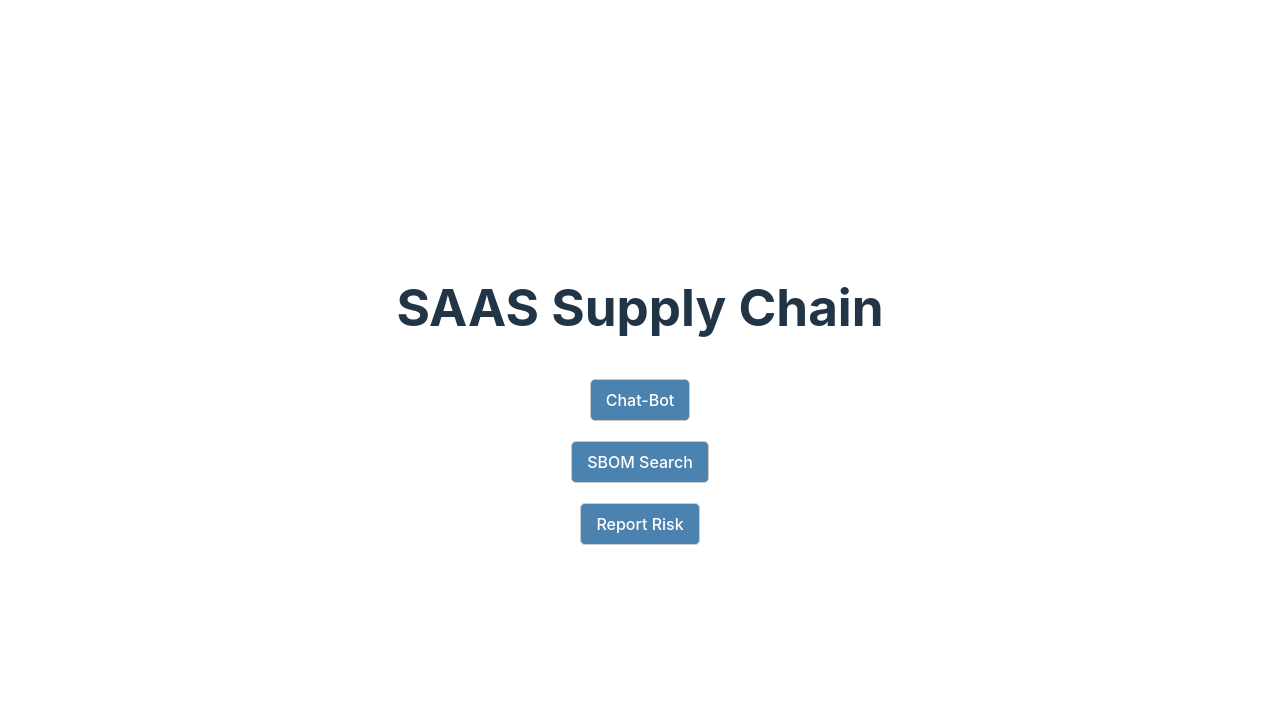
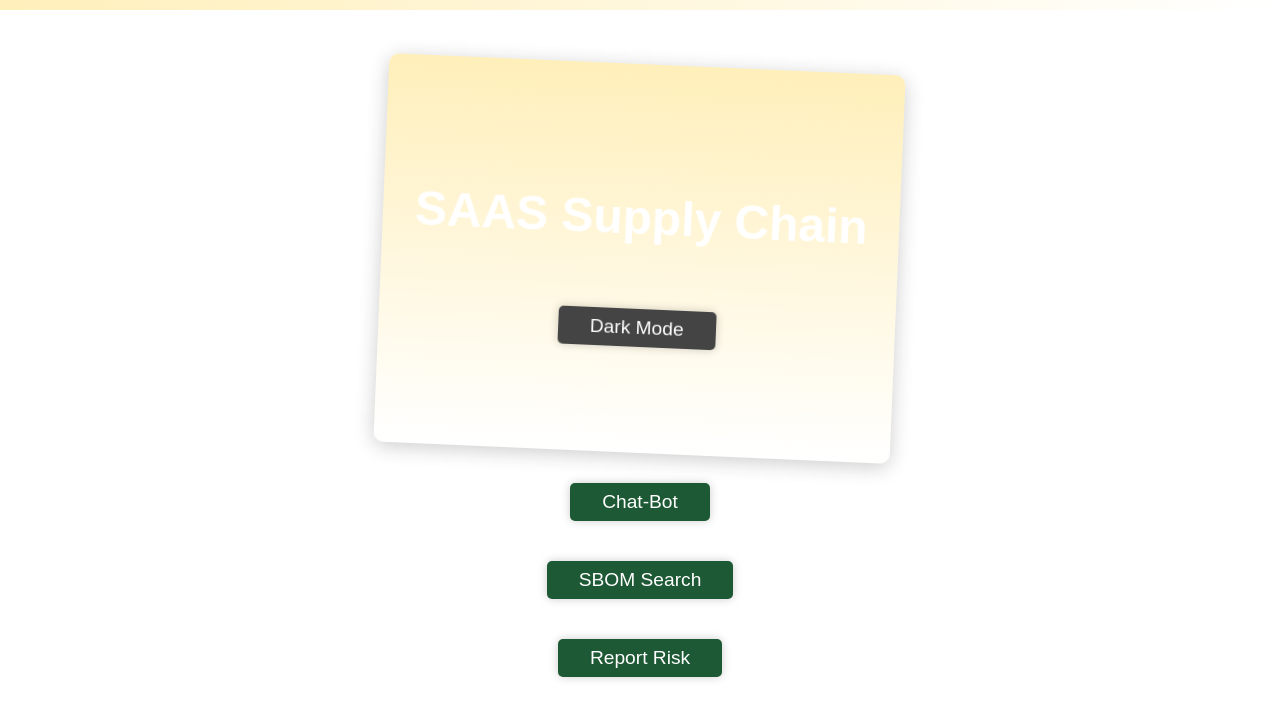
Before and after one commit to MyCloudAtl/KHSAAS, a React (Vite) app in the folder frontend/: page / in a window 1280 px wide. Shown: the top 718 px of the page. Built offline with nearby package versions, Linux system fonts and the light colour scheme.

Commit message:
CSS UX/UI

```diff
--- a/frontend/src/App.css
+++ b/frontend/src/App.css
@@ -40,14 +40,18 @@
 .read-the-docs {
   color: #888;
 }
+.App-container {
+  max-width: 1280px;
+}
 
 .sbom-container {
-    max-width: 800px;
+    max-width: 100%;
     margin: 0 auto;
     padding: 20px;
     background-color: #114a1e6a;
     border-radius: 8px;
     box-shadow: 0 2px 4px rgba(0, 0, 0, 0.1);
+    text-align: center;
 }
 
 h2 {
@@ -68,9 +72,13 @@ button {
     background-color: rgb(29, 89, 52);
     border: 5px solid rgb(29, 89, 52);
     color: white;
+    padding: 10px 20px;
     width: 100%;
     cursor: pointer;
     transition: all 0.3s ease;
+    width: auto;
+    margin: 0 auto;
+    display: block;
 }
 .home-button:hover {
     background-color: #359e35;
@@ -106,19 +114,33 @@ button {
 
 .form-group {
   margin-bottom: 15px;
+  display: flex;
+  flex-direction: column; /* Stack label and input vertically */
+  align-items: center; /* Center content horizontally */
+  width: 100%; /* Ensure the form-group takes up the full container width */
 }
 
-label {
+.form-group label {
   font-size: 14px;
   color: #555;
+  margin-bottom: 5px; /* Add some space between label and input */
+  text-align: center;
 }
 
 .input-field {
-    width: 100%;
-    padding: 8px;
+  width: 100%; /* Make sure input fields take full width of their parent */
+  max-width: 100%; /* Ensure no overflow */
+  padding: 10px;
   font-size: 16px;
   border: 1px solid #ccc;
   border-radius: 4px;
+  box-sizing: border-box; /* Prevent padding from overflowing input */
+}
+
+.input-field:focus {
+  outline: none;
+  border-color: #359e35;
+  box-shadow: 0 0 5px rgba(53, 158, 53, 0.5);
 }
 
 /* Data Cards */
@@ -172,3 +194,21 @@ hr {
     border-top: 1px solid #eee;
     margin: 15px 0;
 }
+.scrollable-data {
+  max-height: 300px; /* Set a height limit */
+  overflow-y: auto; /* Enable vertical scrolling */
+  background-color: #fff;
+  padding: 10px;
+  border-radius: 8px;
+  margin-top: 20px;
+  box-shadow: 0 2px 4px rgba(0, 0, 0, 0.1);
+}
+
+.sbom-item, .recommendation-item {
+  padding: 10px;
+  border-bottom: 1px solid #ddd;
+}
+
+.sbom-item:last-child, .recommendation-item:last-child {
+  border-bottom: none;
+}
--- a/frontend/src/components/ChatBot.css
+++ b/frontend/src/components/ChatBot.css
@@ -19,7 +19,6 @@
   color: #555;
   text-align: center;
 }
-
 
 /* chatbox- container styling */
 .container {
--- /dev/null
+++ b/frontend/src/components/Home.css
@@ -0,0 +1,200 @@
+/* Base Styles */
+body {
+    font-family: Arial, sans-serif;
+    margin: 0;
+    padding: 0;
+    transition: background-color 0.3s ease, color 0.3s ease;
+    overflow-x: hidden;
+}
+
+/* Landing Page Layout */
+.Landing-Page {
+    /* display: grid; */
+    /* grid-template-rows: auto 1fr; */
+    /* grid-template-columns: 0.1fr; */
+    height: 100vh;
+    align-items: center;
+    justify-items: center;
+    text-align: center;
+    padding: 2rem;
+    transition: background-color 0.5s ease;
+}
+
+/* Hero Section */
+.hero {
+    background: linear-gradient(180deg, #FFEFBA, #FFFFFF);
+    color: white;
+    padding: 6rem 2rem;
+    border-radius: 10px;
+    box-shadow: 0 4px 20px rgba(0, 0, 0, 0.2);
+    transform: rotate3d(1, 1, 1, 5deg);
+    animation: heroAnim 5s ease-in-out infinite;
+}
+@keyframes heroAnim {
+    0% { transform: rotate3d(1, 1, 1, 5deg); }
+    50% { transform: rotate3d(1, 1, 1, -5deg); }
+    100% { transform: rotate3d(1, 1, 1, 5deg); }
+}
+
+/* Typing Animation */
+.animated-headline {
+    font-size: 3rem;
+    font-weight: bold;
+    white-space: nowrap;
+    overflow: hidden;
+    width: 0;
+    animation: typing 3s steps(20) 1s forwards;
+}
+
+@keyframes typing {
+    from { width: 0; }
+    to { width: 100%; }
+}
+
+/* Theme Toggle Button */
+.theme-toggle {
+    margin-top: 2rem;
+    padding: 0.5rem 2rem;
+    font-size: 1.2rem;
+    cursor: pointer;
+    background: #fff;
+    border: none;
+    color: #333;
+    border-radius: 5px;
+    box-shadow: 0 0 10px rgba(0, 0, 0, 0.2);
+    transition: all 0.3s ease;
+}
+
+.theme-toggle:hover {
+    background: #359e35;
+    color: white;
+}
+
+/* Dark Mode */
+body.dark {
+    background-color: #121212;
+    color: #f1f1f1;
+}
+
+.Landing-Page.dark .hero {
+    background: linear-gradient(135deg, #4286f4, #373B44);
+}
+
+/* Section Layout */
+.section {
+    display: flex;
+    justify-content: center;
+    margin-top: 20px;
+    margin-bottom: 10px;
+    width: 100%;
+    align-items: center;
+}
+
+.sbom-item:last-child, .recommendation-item:last-child {
+    border-bottom: none;
+}
+
+/* Scroll-triggered Animations with AOS */
+[data-aos="fade-in"] {
+    opacity: 0;
+    transition: opacity 1s ease-in-out;
+}
+
+[data-aos="fade-in"].aos-animate {
+    opacity: 1;
+}
+/* Action Button with Reduced Scale Effect */
+.home-button {
+    margin: 10px;
+    padding: 0.5rem 2rem;
+    font-size: 1.2rem;
+    cursor: pointer;
+    border: none;
+    border-radius: 5px;
+    box-shadow: 0 0 10px rgba(0, 0, 0, 0.2);
+    transition: all 0.3s ease;
+    display: inline-flex;
+    justify-content: center;
+    align-items: center;
+}
+
+.home-button:hover {
+    background-color: #359e35;
+    border: 3px solid #359e35;
+    color: white;
+    box-shadow: 0 0 15px rgba(255, 255, 255, 0.5);
+    /* Remove scale effect if the text is shaking */
+    transform: none; /* No scaling */
+}
+
+/* Interactive Button Effects */
+.home-button:hover {
+    background-color: #359e35;
+    border: 3px solid #359e35;
+    color: white;
+    box-shadow: 0 0 15px rgba(255, 255, 255, 0.5);
+    transform: scale(1.1);
+    transform-origin: center;
+}
+
+/* Light/Dark Mode Button Styles */
+.theme-toggle {
+    background-color: #444;
+    color: white;
+}
+
+/* Dark Mode Adjustments */
+body.dark .theme-toggle {
+    background-color: #ccc;
+    color: #333;
+}
+
+/* Pseudo-elements for Decorative Effects */
+.Landing-Page::before {
+    content: '';
+    position: absolute;
+    top: 0;
+    left: 0;
+    right: 0;
+    height: 10px;
+    background: linear-gradient(135deg,  #FFEFBA, #FFFFFF);
+    animation: gradientAnim 5s ease-in-out infinite;
+}
+
+@keyframes gradientAnim {
+    0% { background-position: 0% 0%; }
+    100% { background-position: 100% 100%; }
+}
+
+/* Container for Centering */
+.container {
+    display: flex;
+    justify-content: center;
+    align-items: center;
+    height: 100%;
+    width: 100%;
+    overflow: hidden;
+}
+
+/* Global Animation for Interactive Hover Effects */
+@keyframes glow {
+    0% { box-shadow: 0 0 5px rgba(255, 255, 255, 0.5); }
+    50% { box-shadow: 0 0 20px rgba(113, 255, 139, 0.5); }
+    100% { box-shadow: 0 0 5px rgba(255, 255, 255, 0.5); }
+}
+
+/* Button Hover Glow */
+.home-button:hover {
+    animation: glow 1.5s ease-in-out infinite;
+}
+@media (max-width: 680px) {
+    .section {
+        flex-direction: column;
+        align-items: center; /* Ensure items are aligned properly */
+    }
+
+    button {
+        width: 80%;
+        margin: 10px;
+    }
+}
--- a/frontend/src/components/Home.jsx
+++ b/frontend/src/components/Home.jsx
@@ -1,26 +1,43 @@
-import React from 'react';
-import { Link } from 'react-router-dom'
+import React, { useState } from 'react';
+import { Link } from 'react-router-dom';
+import './Home.css';
 
-const Home = () =>{
-    return(
-        <div className='Landing-Page'>
-            <h1>SAAS Supply Chain</h1>
-            <section>
+const Home = () => {
+    const [darkMode, setDarkMode] = useState(false);
+
+    const toggleTheme = () => {
+        setDarkMode(!darkMode);
+        document.body.classList.toggle('dark-theme', !darkMode);
+    };
+
+    return (
+        <div className={`Landing-Page ${darkMode ? 'dark' : ''}`}>
+            <header className="hero">
+                <h1 className="animated-headline">SAAS Supply Chain</h1>
+                <button className="theme-toggle" onClick={toggleTheme}>
+                    {darkMode ? 'Light Mode' : 'Dark Mode'}
+                </button>
+            </header>
+
+            <section className="section">
                 <Link to='/ChatBot'>
-            <button>Chat-Bot</button>
+                    <button className="home-button">Chat-Bot</button>
                 </Link>
             </section>
-            <section>
+
+            <section className="section">
                 <Link to='/SBOM'>
-            <button>SBOM Search</button>
+                    <button className="home-button">SBOM Search</button>
                 </Link>
             </section>
-            <section>
+
+            <section className="section">
                 <Link to='/Report'>
-            <button>Report Risk</button>
+                    <button className="home-button">Report Risk</button>
                 </Link>
             </section>
         </div>
-    )
-}
+    );
+};
+
 export default Home;
```
Also changed, not shown: frontend/src/components/SBOM.jsx (+42 -33 lines). Lines whose indentation alone changed are shown as unchanged.
